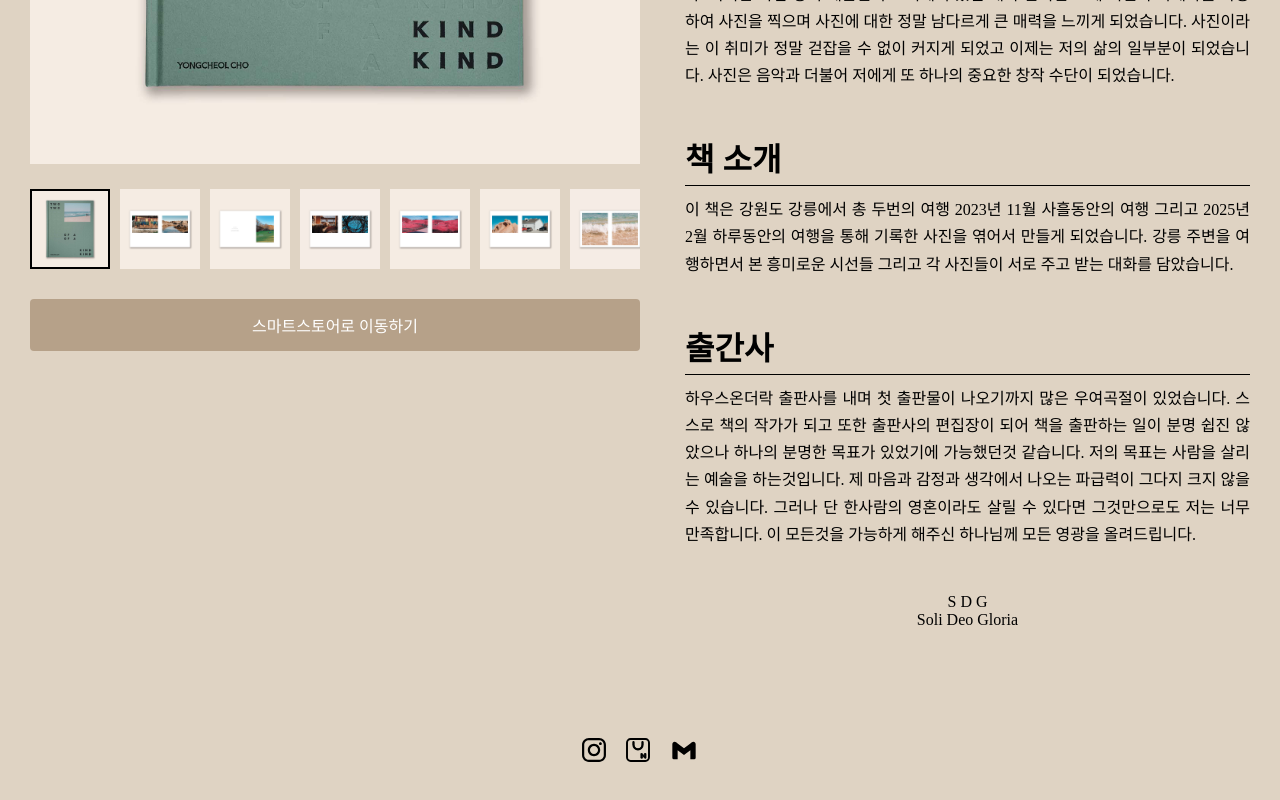
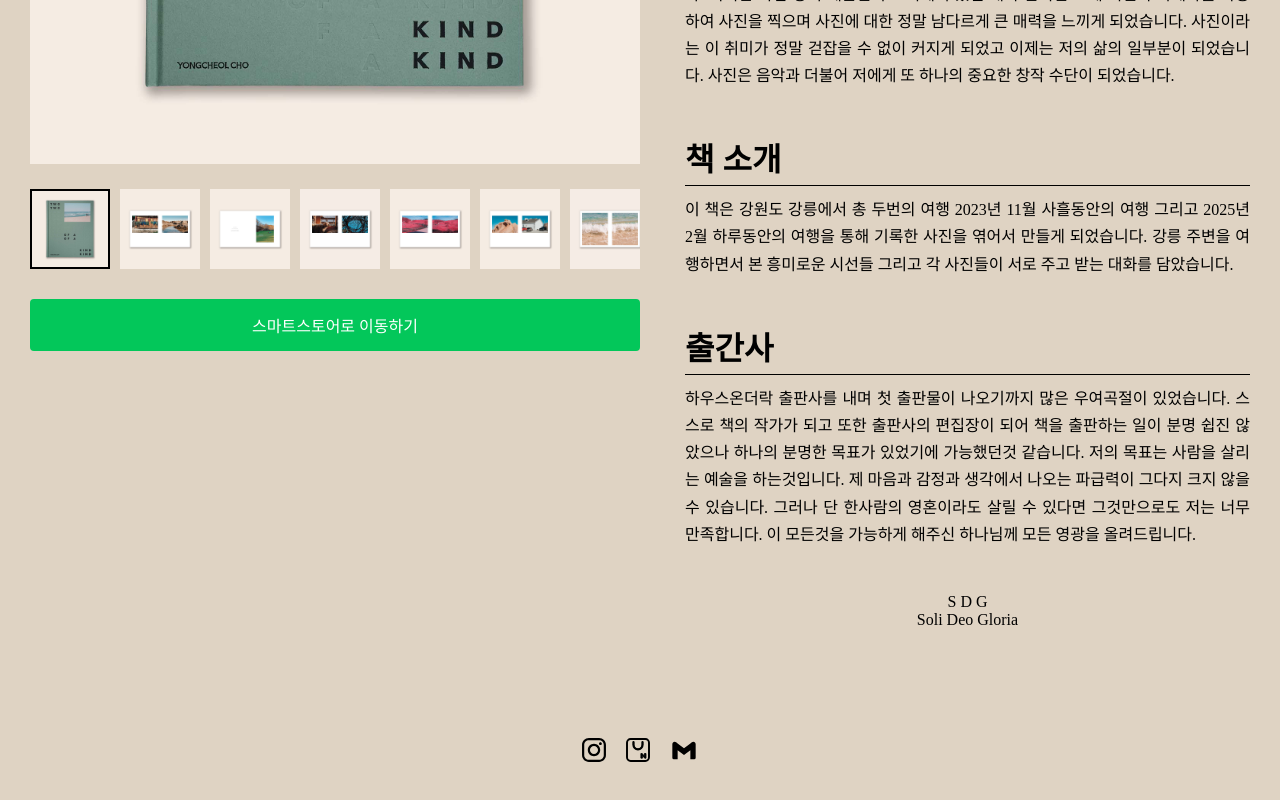
Before and after one commit to modelcycles/houseontherock_web, a Next.js app: page /publications/twoofakind in a window 1280 px wide. Shown: the part 681-1481 px from the top of the page. Built offline with nearby package versions, Linux system fonts and the light colour scheme; a web font is replaced by a local one.

Commit message:
Enhance: Smartstore button changed to green color

```diff
--- a/src/app/publications/twoofakind/TwoOfAKind.tsx
+++ b/src/app/publications/twoofakind/TwoOfAKind.tsx
@@ -579,7 +579,7 @@ function PerchaseButton(props: { url: string }) {
         cursor: "pointer",
         alignContent: "center",
         borderRadius: "4px",
-        background: isMouseIn ? "#cbbca8" : "#b6a189",
+        background: isMouseIn ? "#03DB63" : "#03C75A",
         color: "white",
         transition: "0.2s",
       }}
```
